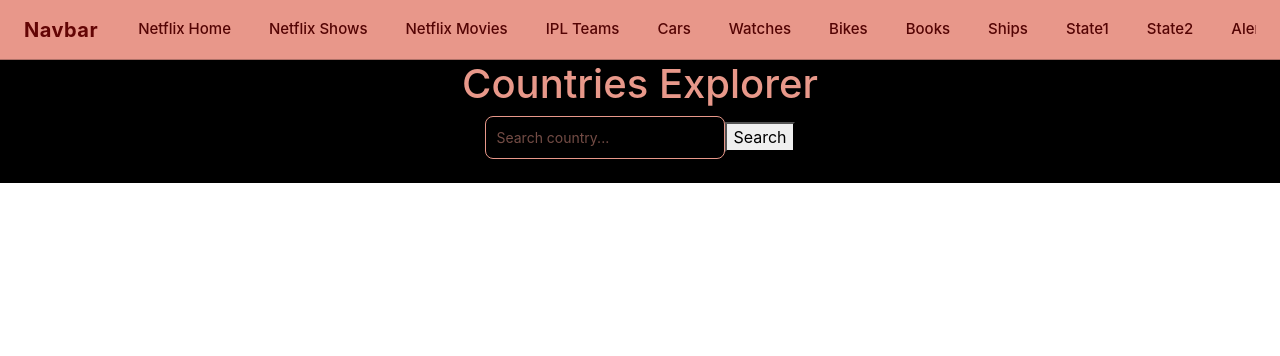
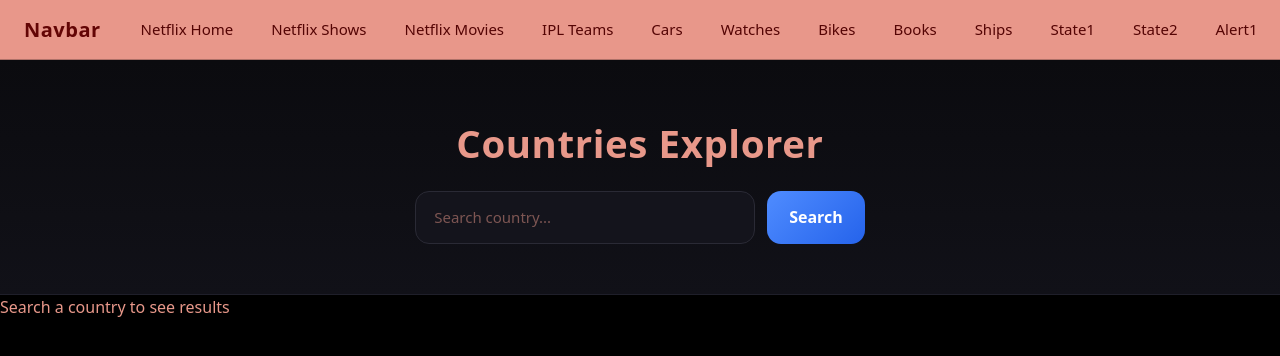
Before and after one commit to Barsena-dv/projectsInternship, a React (Vite) app in the folder MERN/frontend/learning26/: page /country in a window 1280 px wide. Shown: the top 356 px of the page. Built offline with nearby package versions, Linux system fonts and the light colour scheme.

Commit message:
added and corrected some styles for the project

```diff
--- a/MERN/frontend/learning26/src/assets/moviesCard.css
+++ b/MERN/frontend/learning26/src/assets/moviesCard.css
@@ -4,16 +4,13 @@
 } */
 
 .movie-row {
-    display: flex;
-    flex-direction: row;
-    flex-wrap: wrap;
-    gap: 16px;
+    display: grid;
+    grid-template-columns: repeat(auto-fill, minmax(200px, 1fr));
+    gap: 26px;
+    max-width: 1400px;
+    margin: auto;
+}
 
-    overflow-x: auto;
-    overflow-y: auto;
-
-    padding: 12px;
-}
 
 .movie-row a {
     text-decoration: none;
--- /dev/null
+++ b/MERN/frontend/learning26/src/assets/page.css
@@ -0,0 +1,14 @@
+/* full app background */
+body {
+    margin: 0;
+    background: #0b0b0f;
+    font-family: system-ui, -apple-system, Segoe UI, Roboto, sans-serif;
+    color: white;
+}
+
+/* full height layout */
+.page-container {
+    min-height: calc(100vh - 60px);
+    display: flex;
+    flex-direction: column;
+}
--- /dev/null
+++ b/MERN/frontend/learning26/src/assets/search.css
@@ -0,0 +1,58 @@
+/* HERO AREA */
+.search-section {
+    background: linear-gradient(to bottom, #0b0b0f, #111118);
+    padding: 60px 20px 50px;
+    text-align: center;
+    border-bottom: 1px solid #1f1f2a;
+}
+
+.page-heading {
+    font-size: 2.4rem;
+    font-weight: 700;
+    margin-bottom: 25px;
+    letter-spacing: 0.6px;
+}
+
+/* search container */
+.search-bar {
+    display: flex;
+    justify-content: center;
+    gap: 12px;
+    flex-wrap: wrap;
+}
+
+/* input */
+.search-bar input {
+    width: 340px;
+    max-width: 80vw;
+    padding: 14px 18px;
+    border-radius: 14px;
+    border: 1px solid #2a2a35;
+    background: #14141c;
+    color: white;
+    font-size: 15px;
+    transition: 0.25s;
+}
+
+.search-bar input:focus {
+    border-color: #4f8cff;
+    box-shadow: 0 0 0 3px rgba(79,140,255,0.25);
+    outline: none;
+}
+
+/* button */
+.search-bar button {
+    padding: 14px 22px;
+    border-radius: 14px;
+    border: none;
+    background: linear-gradient(135deg, #4f8cff, #2563eb);
+    color: white;
+    font-weight: 600;
+    cursor: pointer;
+    transition: 0.25s;
+}
+
+.search-bar button:hover {
+    transform: translateY(-2px);
+    box-shadow: 0 10px 22px rgba(37, 99, 235, 0.35);
+}
--- a/MERN/frontend/learning26/src/components/Countries/CountriesGrid.jsx
+++ b/MERN/frontend/learning26/src/components/Countries/CountriesGrid.jsx
@@ -1,5 +1,7 @@
 import React, { useState } from 'react'
 import { CardComponent } from '../CardComponent'
+import "../../assets/search.css"
+import "../../assets/page.css"
 import axios from 'axios'
 
 export const CountriesGrid = () => {
@@ -22,26 +24,32 @@ export const CountriesGrid = () => {
     };
 
     return (
-        <div>
-            <div style={{ textAlign: "center" }}>
-                <h1>Countries Explorer</h1>
+        <div className="page-container">
 
+            <div className="search-section">
+                <h1 className="page-heading">Countries Explorer</h1>
+
+                <div className="search-bar">
                     <input
                         type="text"
                         value={param}
                         placeholder="Search country..."
                         onChange={(e) => setParam(e.target.value)}
                         onKeyDown={(e) => {
-                        if (e.key === "Enter") {
-                            searchCountry();
-                        }
+                            if (e.key === "Enter") searchCountry();
                         }}
                     />
+                    <button onClick={searchCountry}>Search</button>
+                </div>
+            </div>
 
-                <button onClick={searchCountry}>Search</button>
-
+            <div className="results-section">
                 <div className="movie-row">
-                    {countries.map((country) => (
+                    {countries.length === 0 && (
+                        <p className="empty-state">Search a country to see results</p>
+                    )}
+                    {
+                        countries.map((country) => (
                             <CardComponent
                                 key={country.cca3}
                                 title={country.name.common}
@@ -53,6 +61,7 @@ export const CountriesGrid = () => {
                         ))}
                 </div>
             </div>
+
         </div>
     )
 }
--- a/MERN/frontend/learning26/src/components/MoviesTask/MoviesGrid.jsx
+++ b/MERN/frontend/learning26/src/components/MoviesTask/MoviesGrid.jsx
@@ -14,13 +14,17 @@ export const MoviesGrid = () => {
     }
 
     return (
-        <div>
-            <div style={{ textAlign: "center" }}>
-                <h1>Movies</h1>
+            <div className='page-container'>
+                <div className="search-section">
+                    <h1 className="page-heading">Movies</h1>
+                    <div className="search-bar">
                         <input type="text" value={param}
                             onChange={(e) => setparam(e.target.value)}
-                onKeyDown={(e) => { if (e.key === "Enter") {moviesSearch();} }} />
+                            onKeyDown={(e) => { if (e.key === "Enter") { moviesSearch(); } }} />
                         <button onClick={() => { moviesSearch() }}>Search</button>
+                    </div>
+                </div>
+                <div className="results-section">
                     <div className="movie-row">
                         {
                             movies.map((movie) => (
@@ -35,7 +39,6 @@ export const MoviesGrid = () => {
                         }
                     </div>
                 </div>
-            {/* <CardComponent /> */}
             </div>
     )
 }
```
Lines whose indentation alone changed are shown as unchanged.
